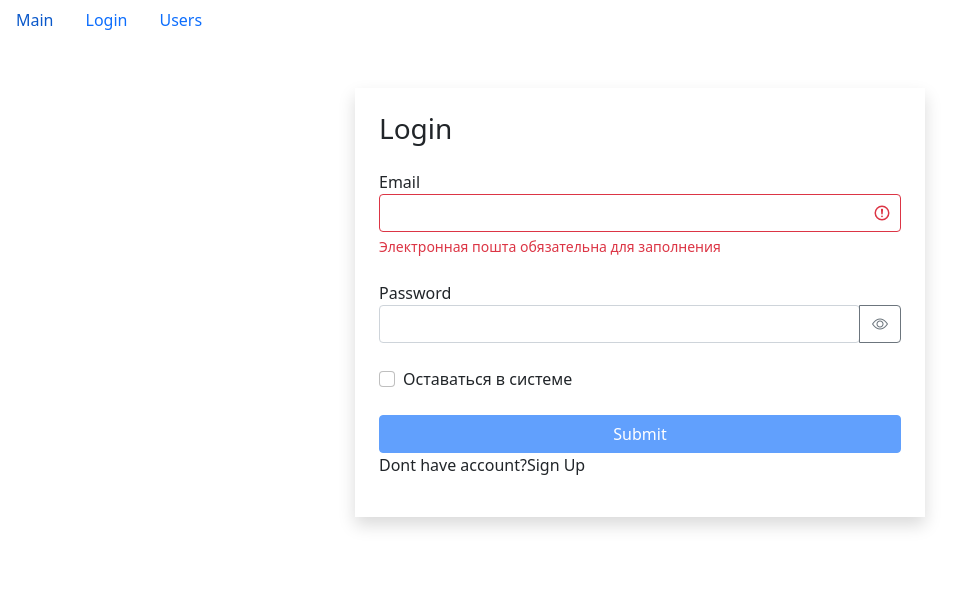
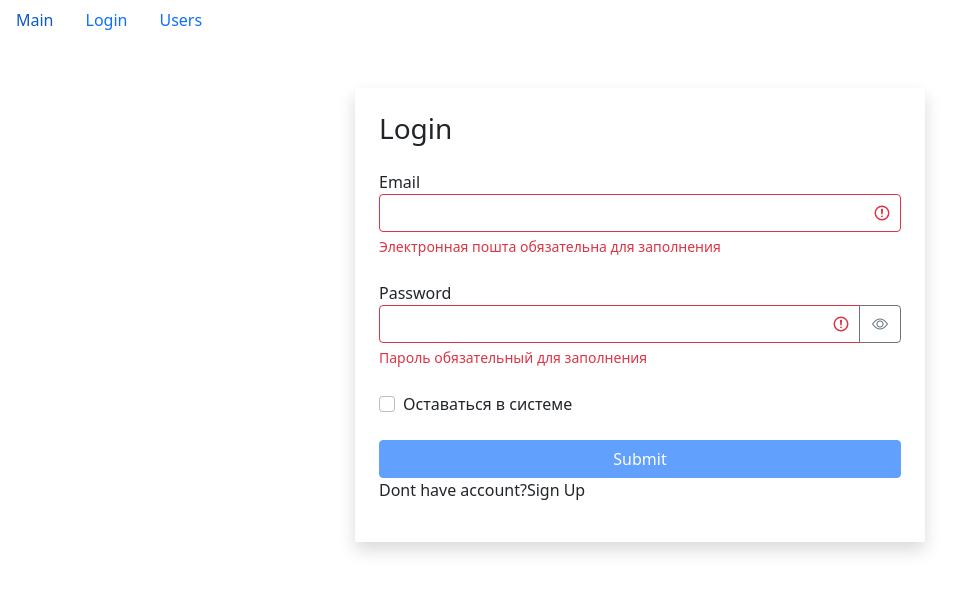
Before and after one commit to TetianaStupak/fast-company, a React (Create React App) app: page /login/1 in a window 1280 px wide. Shown: the top 592 px of the page, without its empty margins (0-975 px from the left). Built offline with nearby package versions, Linux system fonts and the light colour scheme.

Commit message:
корректировки 17.1.22

```diff
--- a/src/app/components/common/form/multiSelectField.jsx
+++ b/src/app/components/common/form/multiSelectField.jsx
@@ -2,7 +2,7 @@ import React from "react";
 import Select from "react-select";
 import PropTypes from "prop-types";
 
-const MultiSelectField = ({ options, onChange, name, label }) => {
+const MultiSelectField = ({ options, onChange, name, label, defaultValue }) => {
     const optionsArray = !Array.isArray(options) && typeof (options) === "object"
         ? Object.keys(options).map(optionName => ({
             label: options[optionName].name,
@@ -21,6 +21,7 @@ const MultiSelectField = ({ options, onChange, name, label }) => {
             <Select
                 isMulti
                 closeMenuOnSelect={false}
+                defaultValue={defaultValue}
                 options={optionsArray}
                 className="basic-multi-select"
                 classNamePrefix="select"
@@ -33,7 +34,8 @@ MultiSelectField.propTypes = {
     options: PropTypes.oneOfType([PropTypes.object, PropTypes.array]),
     onChange: PropTypes.func,
     name: PropTypes.string,
-    label: PropTypes.string
+    label: PropTypes.string,
+    defaultValue: PropTypes.array
 };
 
 export default MultiSelectField;
--- a/src/app/components/common/form/selectField.jsx
+++ b/src/app/components/common/form/selectField.jsx
@@ -7,6 +7,7 @@ const SelectField = ({
     onChange,
     defaultOption,
     options,
+    name,
     error
 }) => {
     const handleChange = ({ target }) => {
@@ -23,13 +24,13 @@ const SelectField = ({
         : options;
     return (
         <div className="mb-4">
-            <label htmlFor="validationCustom04" className="form-label">
+            <label htmlFor={name} className="form-label">
                 {label}
             </label>
             <select
                 className={getInputClasses()}
-                id="validationCustom04"
-                name="profession"
+                id={name}
+                name={name}
                 value={value}
                 onChange={handleChange}
             >
@@ -61,6 +62,7 @@ SelectField.propTypes = {
     value: PropTypes.string,
     onChange: PropTypes.func,
     error: PropTypes.string,
+    name: PropTypes.string,
     options: PropTypes.oneOfType([PropTypes.object, PropTypes.array])
 };
 
--- a/src/app/components/page/userPage/userPage.jsx
+++ b/src/app/components/page/userPage/userPage.jsx
@@ -9,7 +9,7 @@ const UserPage = ({ userId }) => {
     const [user, setUser] = useState();
     useEffect(() => {
         api.users.getById(userId).then(data => setUser(data));
-    });
+    }, []);
     const handleClick = () => {
         history.push("/users");
     };
--- a/src/app/components/ui/loginForm.jsx
+++ b/src/app/components/ui/loginForm.jsx
@@ -1,7 +1,7 @@
 import React, { useEffect, useState } from "react";
+import { validator } from "../../utils/validator";
 import TextField from "../common/form/textField";
 import CheckBoxField from "../common/form/checkBoxField";
-import * as yup from "yup";
 
 const LoginForm = () => {
     const [data, setDate] = useState({
@@ -16,40 +16,37 @@ const LoginForm = () => {
             [target.name]: target.value
         }));
     };
-    const validateShema = yup.object().shape({
-
-        password: yup
-            .string()
-            .required("Пароль обязательный для заполнения")
-            .matches(
-                /(?=.*[A-Z])/,
-                "Пароль должен содержать хотя бы одну заглавную букву"
-            )
-            .matches(
-                /(?=.*[0-9])/,
-                "Пароль должен содержать хотя бы одну цифру"
-            )
-            .matches(
-                /(?=.*[!@#$%^&*])/,
-                "Пароль должен содержать один из специльных символов !@#$%^&*"
-            )
-            .matches(
-                /(?=.{8,})/,
-                "Пароль должен состоять минимум из 8 символов"
-            ),
-        email: yup
-            .string()
-            .required("Электронная пошта обязательна для заполнения")
-            .email("Email введен не корректно")
-    });
+    const validatorConfig = {
+        email: {
+            isRequired: {
+                message: "Электронная пошта обязательна для заполнения"
+            },
+            isEmail: {
+                message: "Email введен не корректно"
+            }
+        },
+        password: {
+            isRequired: {
+                message: "Пароль обязательный для заполнения"
+            },
+            isCapitalSymbol: {
+                message: "Пароль должен содержать хотя бы одну заглавную букву"
+            },
+            isContainDigit: {
+                message: "Пароль должен содержать хотя бы одну цифру"
+            },
+            min: {
+                message: "Пароль должен состоять минимум из 8 символов",
+                value: 8
+            }
+        }
+    };
     useEffect(() => {
         validate();
     }, [data]);
     const validate = () => {
-        validateShema
-            .validate(data)
-            .then(() => setErrors({}))
-            .catch((err) => setErrors({ [err.path]: err.message }));
+        const errors = validator(data, validatorConfig);
+        setErrors(errors);
         return Object.keys(errors).length === 0;
     };
     const isValid = Object.keys(errors).length === 0;
--- a/src/app/components/ui/registerForm.jsx
+++ b/src/app/components/ui/registerForm.jsx
@@ -100,6 +100,7 @@ const RegisterForm = () => {
             <SelectField
                 label="Выбери свою профессию"
                 defaultOption="Choose..."
+                name="professions"
                 options={professions}
                 onChange={handleChange}
                 value={data.profession}
@@ -120,6 +121,7 @@ const RegisterForm = () => {
                 label="Выберите Ваши качества"
                 options={qualities}
                 onChange={handleChange}
+                defaultValue={data.qualities}
                 name="qualities"
             />
             <CheckBoxField
```
